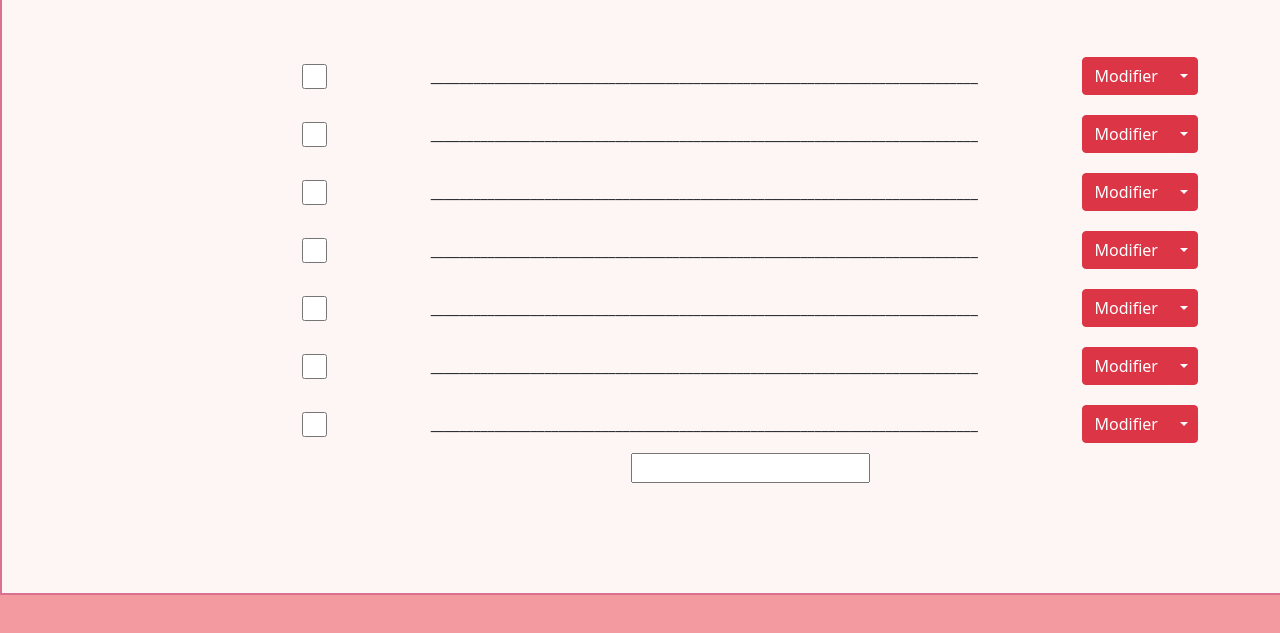
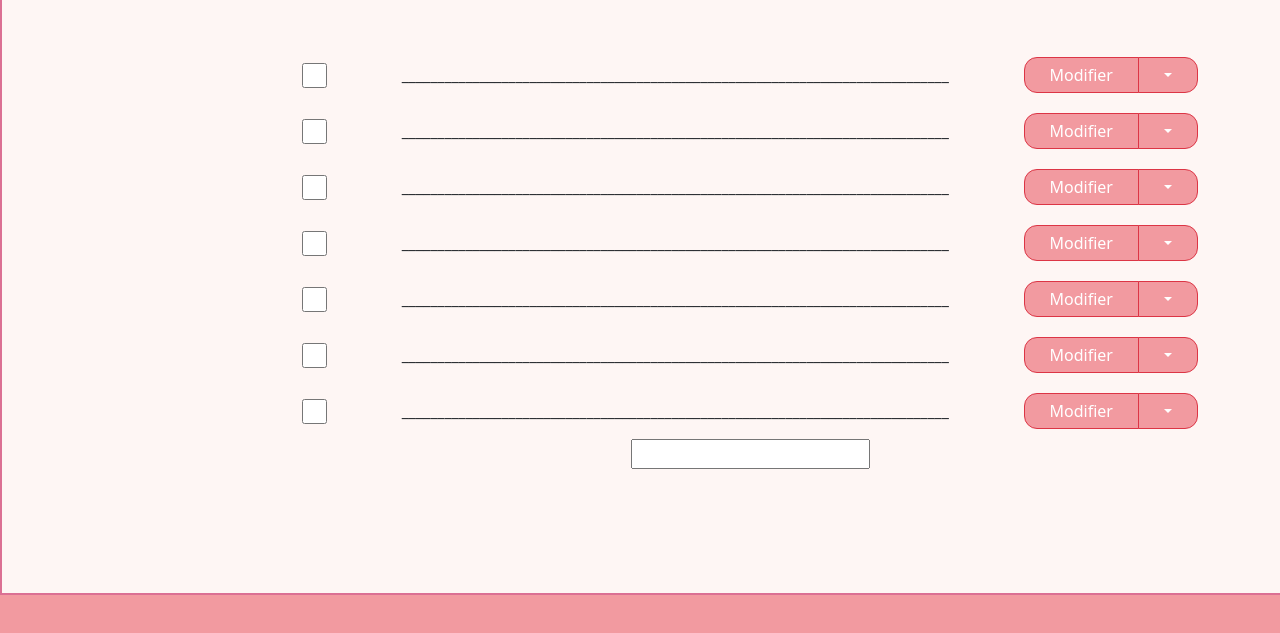
Before and after one commit to jeremy93130/todolist, a plain HTML site: page index.html in a window 1280 px wide. Shown: the part 155-788 px from the top of the page. Drawn offline with nearby package versions, Linux system fonts and the light colour scheme; a web font is replaced by a local one.

Commit message:
rien du tout

```diff
--- a/style.css
+++ b/style.css
@@ -84,7 +84,17 @@ h1 {
 }
 
 /* boutons Mofifier avec dropDown : */
-.btn-group button {}
+.btn-group button {
+    background-color: #F29AA0;
+    border-radius   : 13px;
+    padding: 5px 25px;
+}
+
+/* "marge" du menu dropdown */
+
+.dropdown-menu {
+    background-color: black;
+}
 
 /* Dropdown des boutons Modifier : */
 
```
